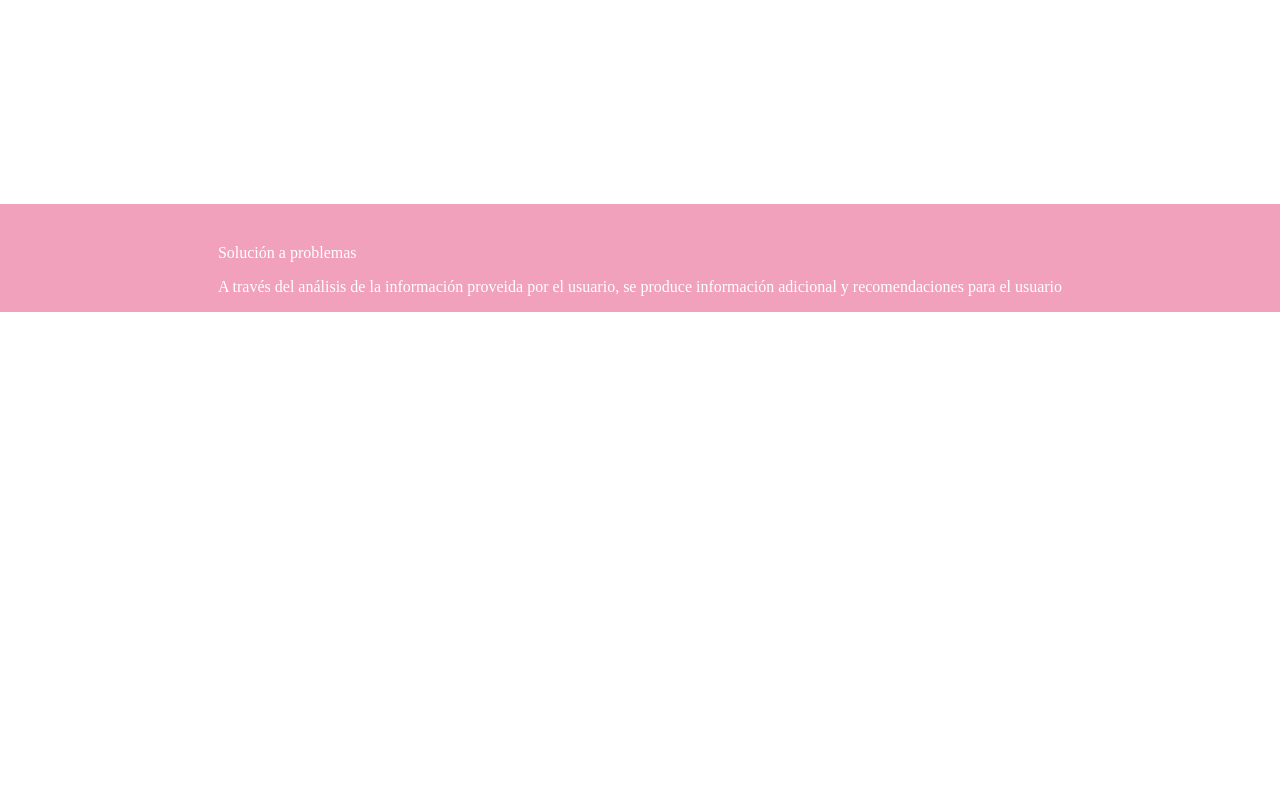
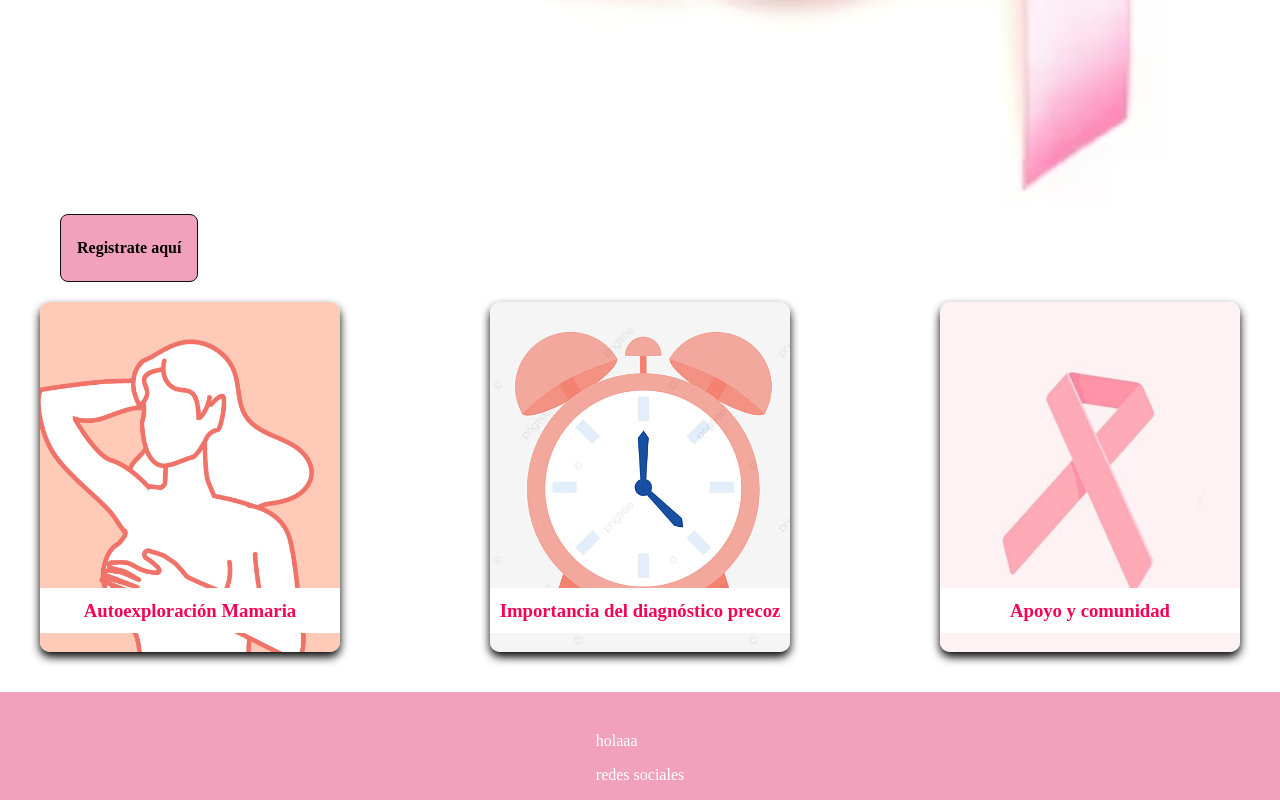
Before and after one commit to CamiiUribeee/Alertma, a plain HTML site: page index.html in a window 1280 px wide. Shown: the part 660-1460 px from the top of the page. Before the commit the page ends 972 px from the top, so only its background shows below. Drawn offline with Linux system fonts and the light colour scheme.

Commit message:
0.0.1 modified

```diff
--- a/css/style1.css
+++ b/css/style1.css
@@ -199,7 +199,17 @@ button.notifications a {
     background-color: #ffffff;
     color: #f70354;
     height: 98vh;
+    position: relative;
+    overflow: hidden;
+    text-align: center;
 
+}
+
+.banner {
+    width: 170%;
+    height: 170%;
+    margin-right: 0%; /* Ajusta la posición de la imagen hacia la derecha */
+    top: -10px;
 }
 
 .description{
@@ -228,6 +238,35 @@ button.notifications a {
     left: 20px;
 
 }
+.login {
+    text-align: start;
+    margin: 10px 60px 0;
+}
+
+.login a {
+    display: inline-flex;
+    justify-content: center;
+    align-items: center;
+    gap: 0.5rem;
+    background-color: #f1a1bc;
+    color: #000;
+    border: 1px solid #0d0f14;
+    border-radius: 0.5rem;
+    padding: 0.5rem 1rem;
+    text-decoration: none;
+    transition: all 0.7s;
+}
+
+.login a:hover {
+    background-color: #f70354;
+    border-color: #f70354;
+    color: white;
+}
+
+.login a p {
+    font-weight: 600;
+}
+
 
 .information{
     display: flex;
@@ -239,3 +278,82 @@ button.notifications a {
     padding-top: 24px;
 
 }
+
+.card_container{
+    display: flex;
+    justify-content: space-between;
+    gap: 20px;
+    flex-wrap: wrap;
+    padding: 20px;
+    margin-top: -20px;
+}
+
+.card{
+    position: relative;
+    width: 300px;
+    height: 350px;
+    margin: 20px;
+}
+
+.card .face{
+    position: absolute;
+    width: 100%;
+    height: 100%;
+    backface-visibility: hidden;
+    border-radius: 10px;
+    overflow: hidden;
+    transition: .5s;
+}
+.card .front{
+    transform: perspective(600px) rotateY(0deg);
+    box-shadow: 0 5px 10px #000;
+}
+.card .front img{
+    position: absolute;
+    width: 100%;
+    height: 100%;
+    object-fit: cover;
+}
+.card .front h3{
+    position: absolute;
+    bottom: 0;
+    width: 100%;
+    height: 45px;
+    line-height: 45px;
+    color: #f70354;
+    background: #fff;
+    text-align: center;
+}
+.card .back{
+    transform: perspective(600px) rotateY(180deg);
+    background: #000;
+    padding: 15px;
+    color: #fff;
+    display: flex;
+    flex-direction: column;
+    justify-content: space-between;
+    text-align: center;
+    box-shadow: 0 5px 10px #ee82ca;
+}
+.card .back .link{
+    border-top: solid 1px #ffffff;
+    height: 50px;
+    line-height: 50px;
+}
+.card .back .link a{
+    color: #f70354;
+}
+.card .back h3{
+    font-size: 30px;
+    margin-top: 20px;
+    letter-spacing: 2px;
+}
+.card .back p{
+    letter-spacing: 1px;
+}
+.card:hover .front{
+    transform: perspective(600px) rotateY(180deg);
+}
+.card:hover .back{
+    transform: perspective(600px) rotateY(360deg);
+}
--- a/index.html
+++ b/index.html
@@ -35,15 +35,68 @@
                 Alertma
             </h1>
             <p class="description2">Cancer de mama y diagnóstico preventivo</p>
+            <img src="/images/fondo.jpg" alt="" class="banner">
+        </div>
+
+        <div class="login">
+            <a href="/login.html" class="hover:bg-[#0d0f14] hover:border-gray-300 hover:text-white transition-all duration-700 flex border border-[#0d0f14] justify-center items-center space-x-2 bg-gray-200 text-gray-800 rounded-xl px-5 py-2">
+                <p class="font-semibold">Registrate aquí</p>
+            </a>
         </div>
 
 
+
+        <div class="card_container">
+            <div class="card">
+                <div class="face front">
+                    <img src="/images/tarjeta1.jpg" alt="">
+                    <h3>Autoexploración Mamaria</h3>
+                </div>
+                <div class="face back">
+                    <h3>Autoexploración Mamaria</h3>
+                    <p>¡Cuida de ti misma! La autoexploración mamaria es clave para detectar cualquier cambio en tu cuerpo. Tómate unos minutos cada mes para revisarte y detectar posibles señales de alerta temprana de cáncer de mama.</p>
+                    <div class="link">
+                        <a href="#">Details</a>
+                    </div>
+                </div>
+            </div>
+
+            <div class="card">
+                <div class="face front">
+                    <img src="/images/tarjeta2.jpg" alt="">
+                    <h3>Importancia del diagnóstico precoz</h3>
+                </div>
+                <div class="face back">
+                    <h3>Importancia del diagnóstico precoz</h3>
+                    <p>El tiempo es crucial. ¡No esperes! Un diagnóstico precoz aumenta las posibilidades de tratamiento exitoso. Consulta a tu médico regularmente y realiza mamografías periódicamente.</p>
+                    <div class="link">
+                        <a href="#">Details</a>
+                    </div>
+                </div>
+            </div>
+
+
+            <div class="card">
+                <div class="face front">
+                    <img src="/images/tarjeta3.jpg" alt="">
+                    <h3>Apoyo y comunidad</h3>
+                </div>
+                <div class="face back">
+                    <h3>Apoyo y comunidad</h3>
+                    <p>¡No estás sola! La comunidad y el apoyo son fundamentales. Encuentra grupos de apoyo, amigos y familiares que te respalden en tu viaje contra el cáncer de mama.</p>
+                    <div class="link">
+                        <a href="#">Details</a>
+                    </div>
+                </div>
+            </div>
+
+        </div>
+
         <div class="information">
             <div class="flex flex-col justify-center items-center gap-5">
-                <p class="text-4xl">Solución a problemas</p>
-                <p class="font-light text-lg w-[400px] text-center">A través del análisis de la información proveida por el usuario, se produce información adicional y recomendaciones para el usuario</p>
+                <p class="text-4xl">holaaa</p>
+                <p class="font-light text-lg w-[400px] text-center">redes sociales</p>
             </div>
-            <!-- <img src={localImage.src} class="size-52"> -->
         </div>
 
 
```
Also changed, not shown: images/fondo.jpg (added).
